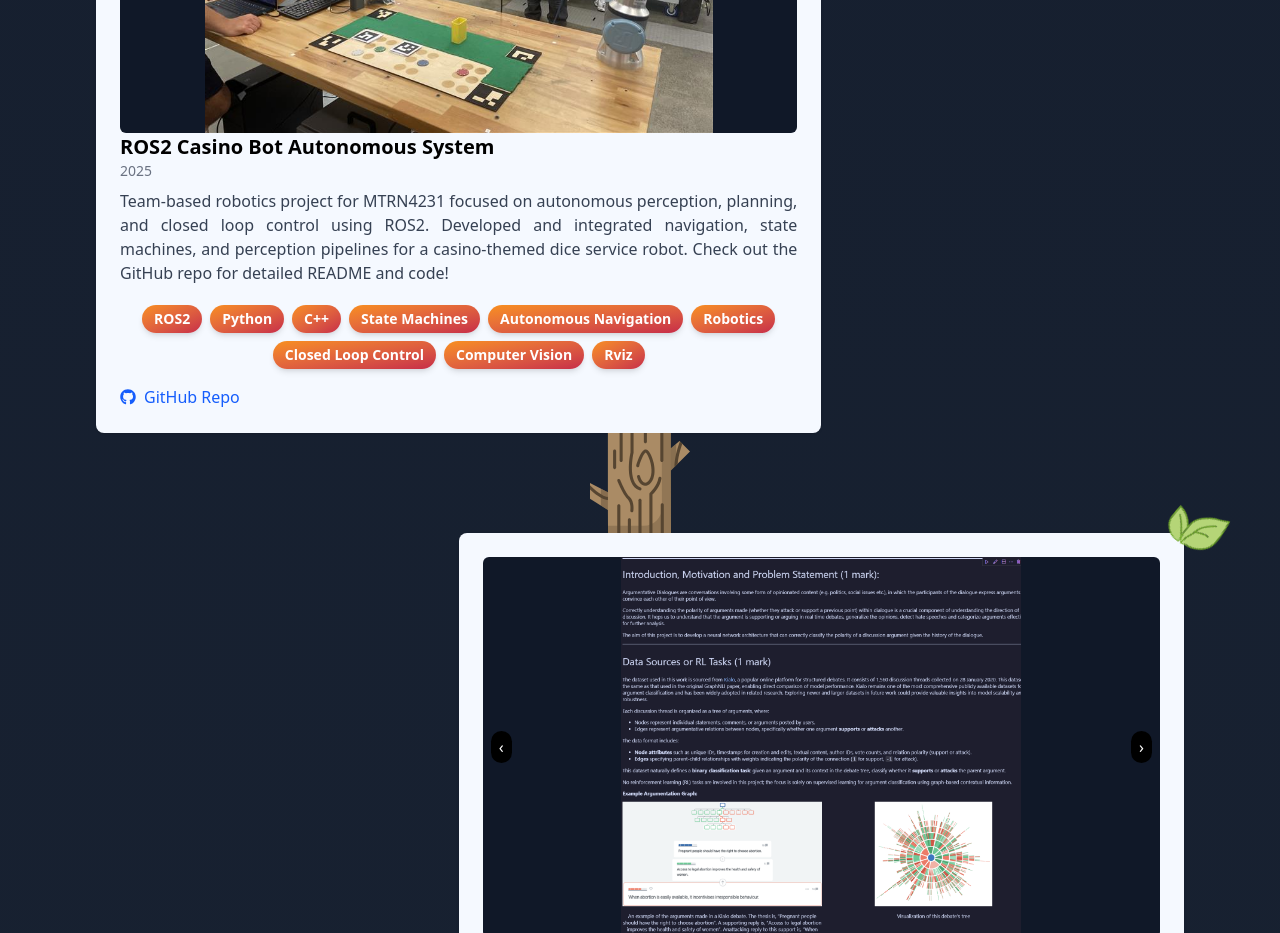
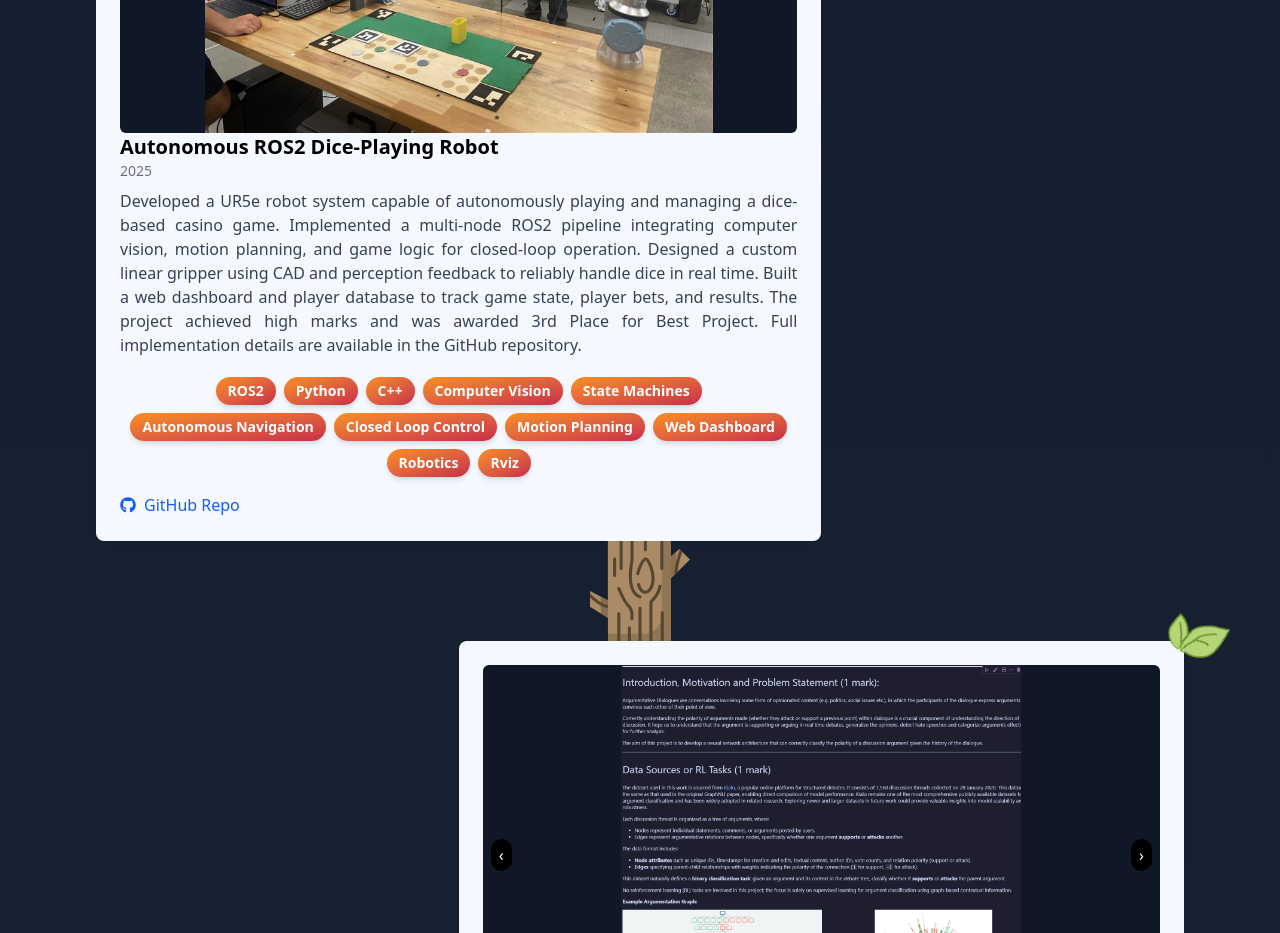
Before and after one commit to LachlanWallbri/personal-website, a React (Vite) app: page / in a window 1280 px wide. Shown: the part 6460-7393 px from the top of the page. Built offline with nearby package versions, Linux system fonts and the light colour scheme.

Commit message:
Updated casino bot project text

```diff
--- a/src/components/Projects.jsx
+++ b/src/components/Projects.jsx
@@ -52,10 +52,10 @@ import game1 from "../assets/game/award.png";
 const projectsData = [
   {
     id: 1,
-    title: "ROS2 Casino Bot Autonomous System",
+    title: "Autonomous ROS2 Dice-Playing Robot",
     year: 2025,
     description:
-      "Team-based robotics project for MTRN4231 focused on autonomous perception, planning, and closed loop control using ROS2. Developed and integrated navigation, state machines, and perception pipelines for a casino-themed dice service robot. Check out the GitHub repo for detailed README and code!",
+      "Developed a UR5e robot system capable of autonomously playing and managing a dice-based casino game. Implemented a multi-node ROS2 pipeline integrating computer vision, motion planning, and game logic for closed-loop operation. Designed a custom linear gripper using CAD and perception feedback to reliably handle dice in real time. Built a web dashboard and player database to track game state, player bets, and results. The project achieved high marks and was awarded 3rd Place for Best Project. Full implementation details are available in the GitHub repository.",
     media: [
       { type: "image", src: setup },
       { type: "video", videoId: "GC9QNMmfosw" },
@@ -73,11 +73,13 @@ const projectsData = [
       "ROS2",
       "Python",
       "C++",
+      "Computer Vision",
       "State Machines",
       "Autonomous Navigation",
+      "Closed Loop Control",
+      "Motion Planning",
+      "Web Dashboard",
       "Robotics",
-      "Closed Loop Control",
-      "Computer Vision",
       "Rviz",
     ],
   },
```
